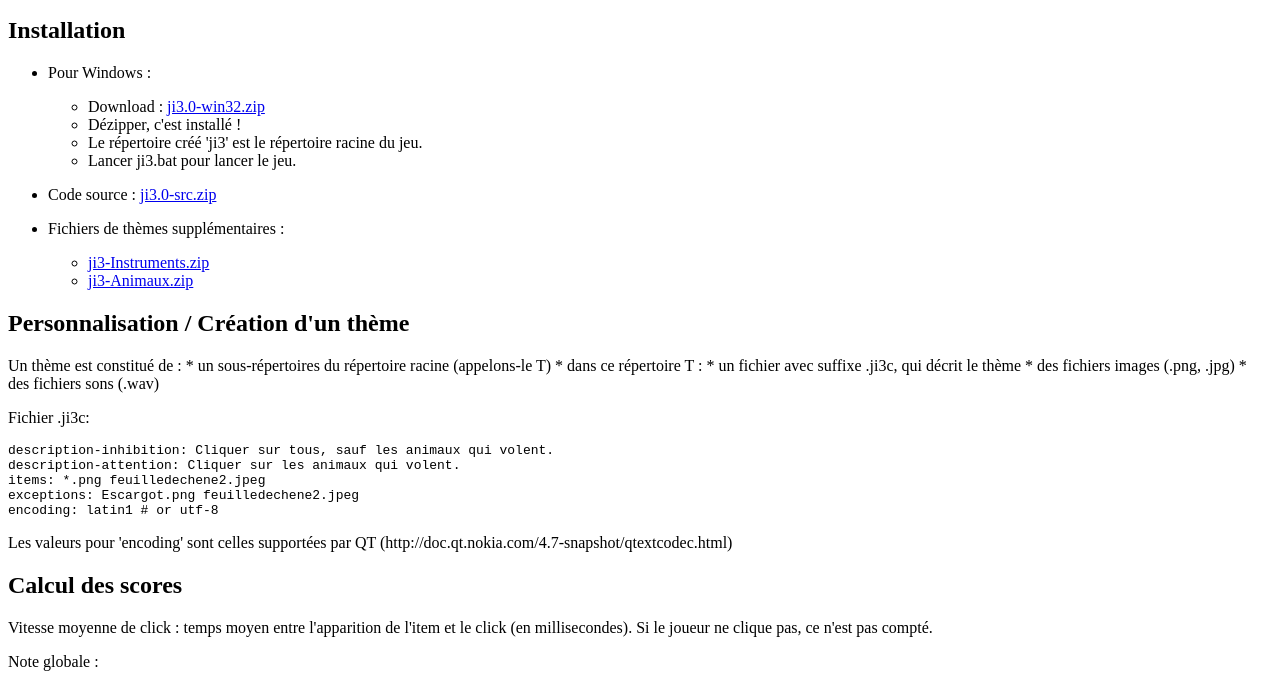
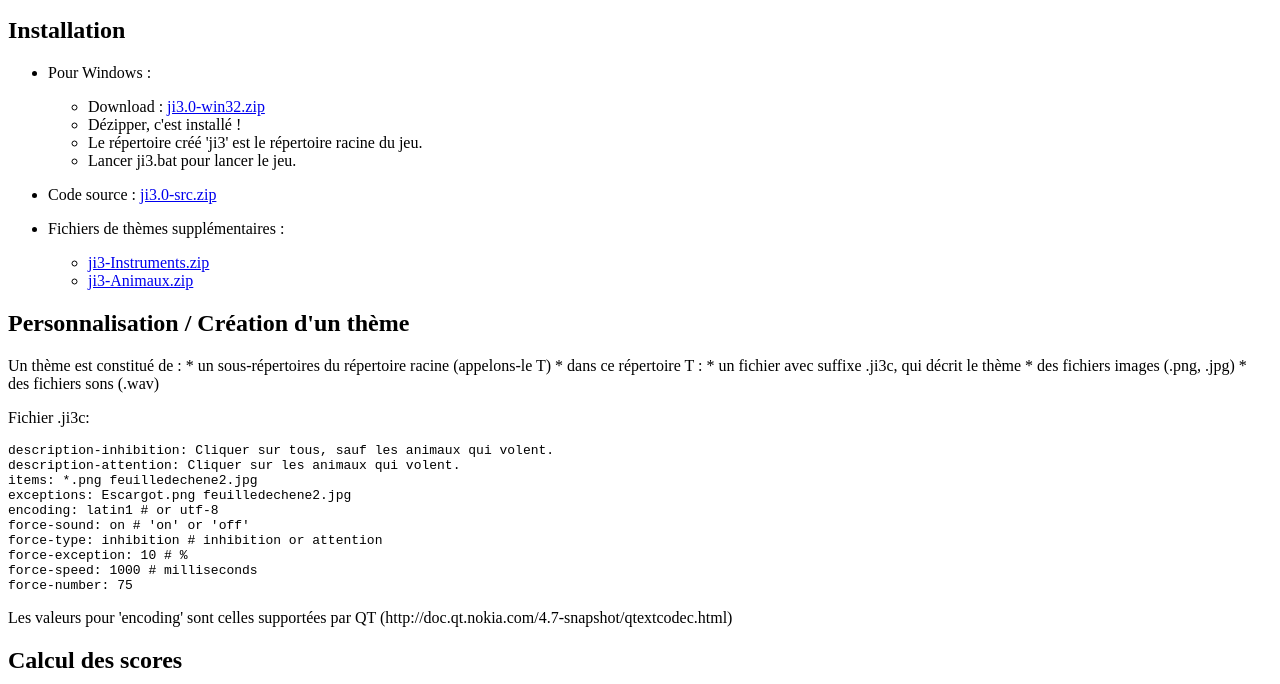
Before and after one commit to goeb/ji3, a plain HTML site: page index.html in a window 1280 px wide. Shown: the part 87-771 px from the top of the page. Drawn offline with Linux system fonts and the light colour scheme.

Commit message:
update doc

```diff
--- a/index.html
+++ b/index.html
@@ -38,9 +38,14 @@
 
 <pre><code>description-inhibition: Cliquer sur tous, sauf les animaux qui volent.
 description-attention: Cliquer sur les animaux qui volent.
-items: *.png feuilledechene2.jpeg
-exceptions: Escargot.png feuilledechene2.jpeg
+items: *.png feuilledechene2.jpg
+exceptions: Escargot.png feuilledechene2.jpg
 encoding: latin1 # or utf-8
+force-sound: on # 'on' or 'off'
+force-type: inhibition # inhibition or attention
+force-exception: 10 # %
+force-speed: 1000 # milliseconds
+force-number: 75
 </code></pre>
 
 <p>Les valeurs pour 'encoding' sont celles supportées par QT (http://doc.qt.nokia.com/4.7-snapshot/qtextcodec.html)</p>
```
Also changed, not shown: 1 other file.
